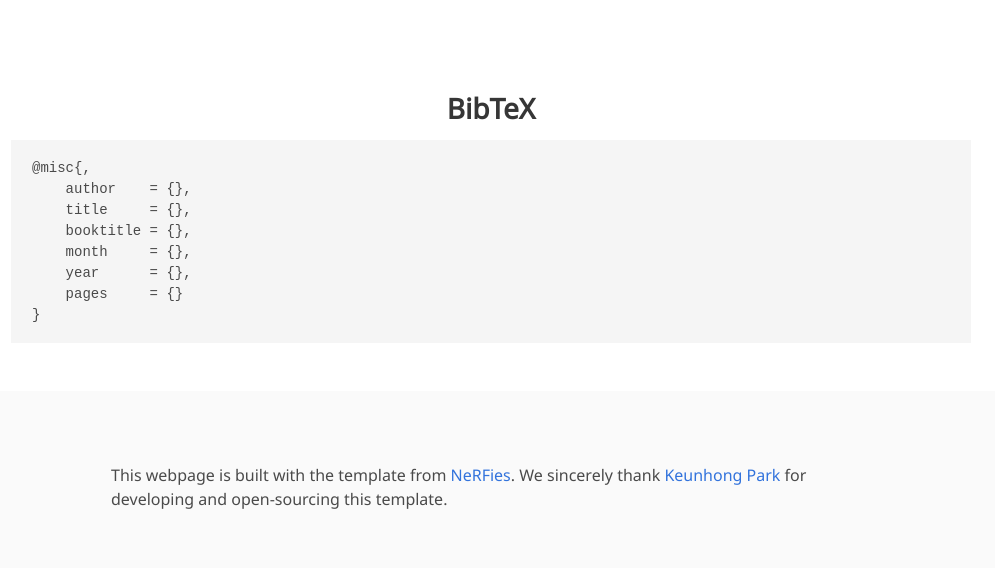
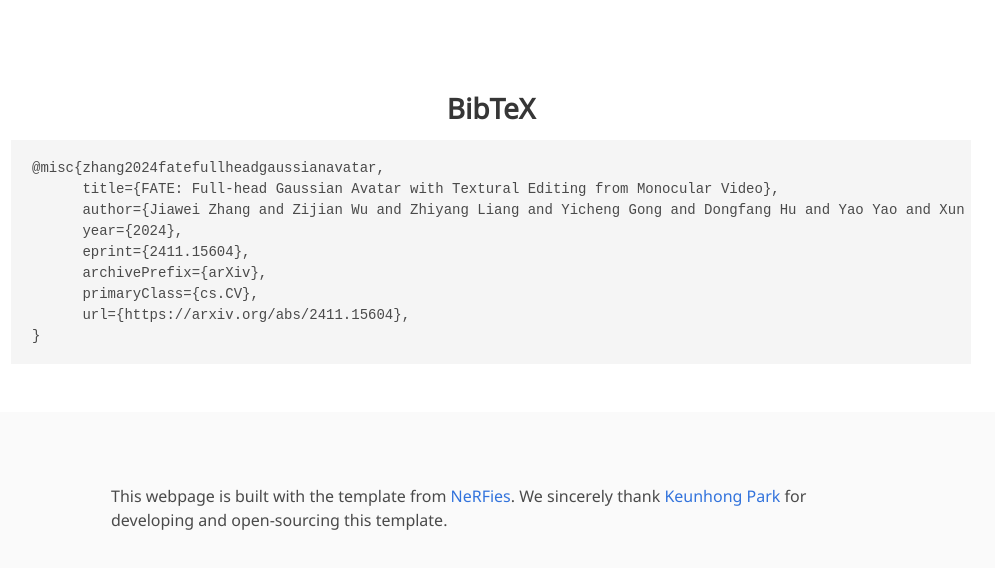
Before and after one commit to zjwfufu/FATE-page, a plain HTML site: page index.html in a window 1280 px wide. Shown: the part 4709-5277 px from the top of the page, without its empty margins (149-1144 px from the left). Drawn offline with nearby package versions, Linux system fonts and the light colour scheme; some icons are missing; a web font is replaced by a local one.

Commit message:
add arxiv bibtex

```diff
--- a/index.html
+++ b/index.html
@@ -479,13 +479,14 @@
     <div style="text-align: center;">
       <h2 class="title">BibTeX</h2>
     </div>
-    <pre><code>@misc{,
-    author    = {},
-    title     = {},
-    booktitle = {},
-    month     = {},
-    year      = {},
-    pages     = {}
+    <pre><code>@misc{zhang2024fatefullheadgaussianavatar,
+      title={FATE: Full-head Gaussian Avatar with Textural Editing from Monocular Video},
+      author={Jiawei Zhang and Zijian Wu and Zhiyang Liang and Yicheng Gong and Dongfang Hu and Yao Yao and Xun Cao and Hao Zhu},
+      year={2024},
+      eprint={2411.15604},
+      archivePrefix={arXiv},
+      primaryClass={cs.CV},
+      url={https://arxiv.org/abs/2411.15604},
 }</code></pre>
   </div>
 </section>
```
